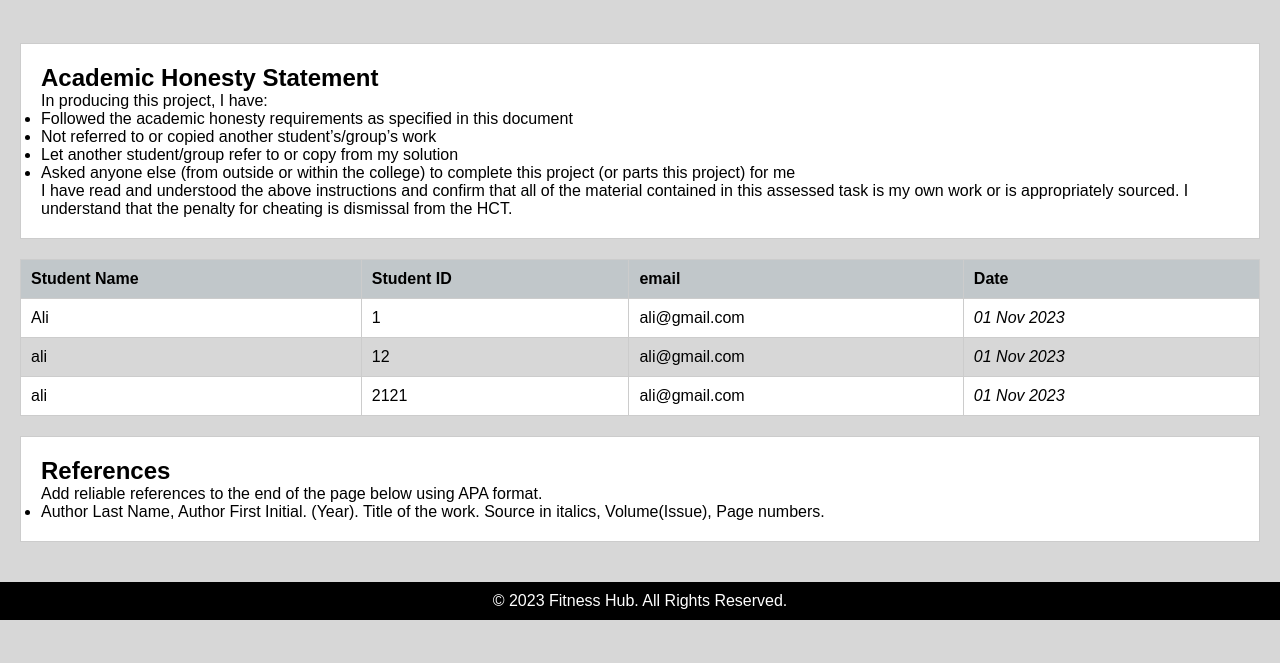
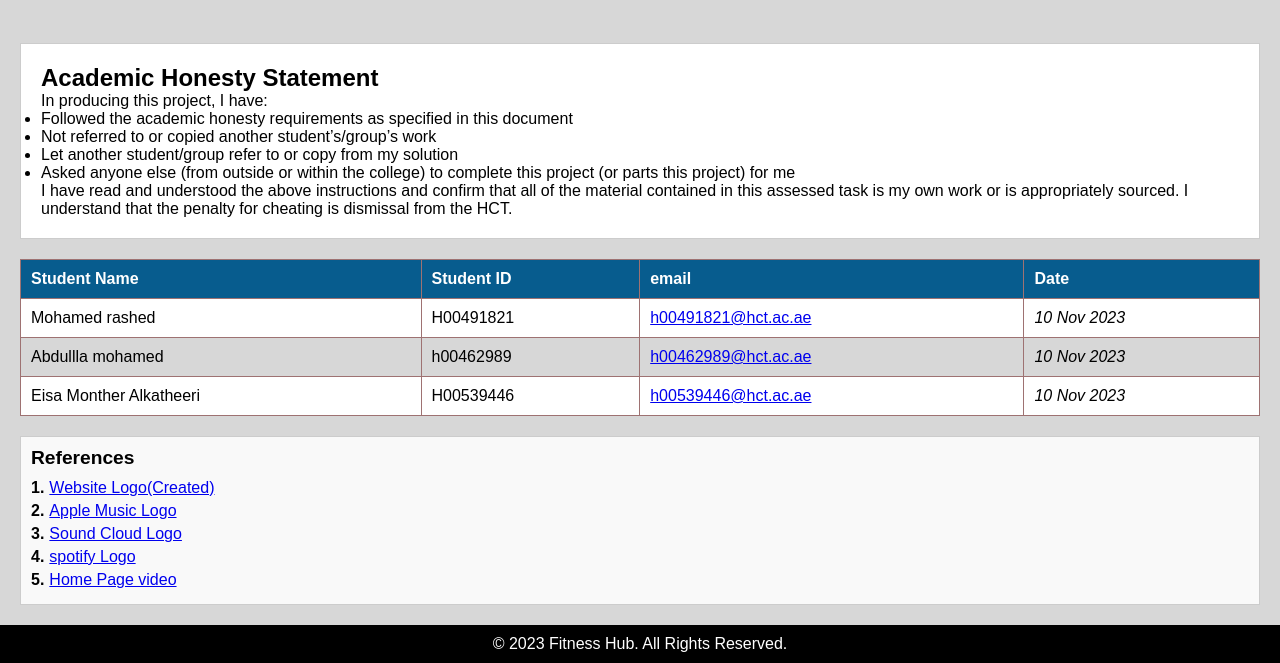
Before and after one commit to mujtabacodes/Fitness-Hub, a plain HTML site: page pages/academic.html in a window 1280 px wide. Shown: the part 137-800 px from the top of the page. Drawn offline with Linux system fonts and the light colour scheme.

Commit message:
Update website

```diff
--- a/css/aboutus.css
+++ b/css/aboutus.css
@@ -28,6 +28,7 @@ main {
     height: auto;
 }
 
+
 /* Media query for responsiveness */
 @media (min-width: 768px) {
     .about-us {
--- a/css/academic.css
+++ b/css/academic.css
@@ -5,6 +5,8 @@ main {
     padding: 20px;
     padding-top: 10rem;
 }
+/* Reset some default styles */
+
 
 #honesty,
 #references {
@@ -24,7 +26,7 @@ table {
 }
 
 table, th, td {
-    border: 1px solid #ccc;
+    border: 1px solid #9e7272;
 }
 
 th, td {
@@ -33,9 +35,35 @@ th, td {
 }
 
 th {
-    background-color: #c1c7ca;
+    background-color: #075c8e;
+    color: white;
 }
 
 tr:nth-child(even) {
     background-color: #ffffff;
 }
+
+
+.references {
+    margin-top: 20px;
+    padding: 10px;
+    border: 1px solid #ccc;
+    background-color: #f9f9f9;
+  }
+  .references h2 {
+    font-size: 1.2em;
+    margin-bottom: 10px;
+  }
+  .references ol {
+    list-style: none;
+    counter-reset: ref-counter;
+  }
+  .references ol li {
+    counter-increment: ref-counter;
+    margin-bottom: 5px;
+  }
+  .references ol li::before {
+    content: counter(ref-counter) ".";
+    font-weight: bold;
+    margin-right: 5px;
+  }
--- a/css/fitness-tip.css
+++ b/css/fitness-tip.css
@@ -1,4 +1,7 @@
 /* Add your CSS styles here */
+main {
+  padding-top: 8rem;
+}
 
 .fitness-tips-section {
     text-align: center;
@@ -19,7 +22,7 @@
 
   .fitness-tip {
     width: 300px;
-    border: 1px solid #ccc;
+    border: 1px solid #6c6c6c;
     border-radius: 10px;
     padding: 20px;
     margin: 20px;
@@ -35,3 +38,6 @@
     font-size: 1.2em;
     margin-bottom: 5px;
   }
+  footer {
+    position: fixed;
+   }
--- a/css/contact.css
+++ b/css/form.css
@@ -5,6 +5,7 @@ main{
 .form-section {
   text-align: center;
   padding: 50px 20px;
+
 }
 
 .form-section h1 {
--- a/css/membership.css
+++ b/css/membership.css
@@ -1,4 +1,7 @@
 /* Add your CSS styles here */
+main {
+  padding-top: 8rem;
+}
 
 .membership-section {
     text-align: center;
@@ -18,12 +21,18 @@
 
   .membership-plan {
     width: 300px;
-    border: 1px solid #ccc;
+    border: 1px solid #6d6a6a;
+    background-color: rgb(255, 255, 255);
     border-radius: 10px;
     padding: 20px;
     margin: 20px;
     text-align: left;
   }
+  .membership-plan:hover {
+    background-color: rgba(245, 245, 245, 0.8);
+    cursor: pointer;
+  }
+
 
   .membership-plan h2 {
     font-size: 1.8em;
@@ -40,3 +49,6 @@
     font-weight: bold;
     color: #ff8800;
   }
+  footer {
+   position: fixed;
+  }
--- a/css/success-stories.css
+++ b/css/success-stories.css
@@ -1,5 +1,8 @@
 /* Add your CSS styles here */
-
+main {
+  padding: 20px;
+  padding-top: 10rem;
+}
 .success-stories-section {
     text-align: center;
     padding: 50px 20px;
--- a/pages/academic.html
+++ b/pages/academic.html
@@ -27,7 +27,7 @@
         </nav>
       </header>
 
-    <main>
+      <main>
         <section id="honesty">
             <h1>Academic Honesty Statement</h1>
             <p>In producing this project, I have:</p>
@@ -48,35 +48,39 @@
                     <th>Date</th>
                 </tr>
                 <tr>
-                    <td>Ali</td>
-                    <td>1</td>
-                    <td>ali@gmail.com</td>
-                    <td><i>01 Nov 2023</i></td>
+                    <td>Mohamed rashed</td>
+                    <td>H00491821</td>
+                    <td><a href="mailto:h00491821@hct.ac.ae">h00491821@hct.ac.ae</a></td>
+                    <td><i>10 Nov 2023</i></td>
                 </tr>
                 <tr>
-                    <td>ali</td>
-                    <td>12</td>
-                    <td>ali@gmail.com</td>
-                    <td><i>01 Nov 2023</i></td>
+                    <td>Abdullla mohamed</td>
+                    <td>h00462989</td>
+                    <td><a href="mailto:h00462989@hct.ac.ae">h00462989@hct.ac.ae</a></td>
+                    <td><i>10 Nov 2023</i></td>
                 </tr>
                 <tr>
-                    <td>ali</td>
-                    <td>2121</td>
-                    <td>ali@gmail.com</td>
-                    <td><i>01 Nov 2023</i></td>
+                    <td>Eisa Monther Alkatheeri</td>
+                    <td>H00539446</td>
+                    <td><a href="mailto:h00539446@hct.ac.ae">h00539446@hct.ac.ae</a></td>
+                    <td><i>10 Nov 2023</i></td>
                 </tr>
             </table>
 
         </section>
 
-        <section id="references">
-            <h1>References</h1>
-            <p>Add reliable references to the end of the page below using APA format.</p>
-            <ul>
-                <li>Author Last Name, Author First Initial. (Year). Title of the work. Source in italics, Volume(Issue), Page numbers.</li>
-                <!-- Add more reference items as needed -->
-            </ul>
-        </section>
+        <section class="references">
+            <h2>References</h2>
+            <ol>
+                <li><a href="https://canva.com">Website Logo(Created)</a></li>
+                <li><a href="https://www.google.com/search?q=apple+music+logo&tbm=isch&ved=2ahUKEwixhKOthcOCAxW3nycCHcGYCEwQ2-cCegQIABAA&oq=apple+music+logo&gs_lcp=CgNpbWcQAzIHCAAQigUQQzIHCAAQigUQQzIHCAAQigUQQzIFCAAQgAQyBQgAEIAEMgUIABCABDIFCAAQgAQyBQgAEIAEMgUIABCABDIFCAAQgAQ6BAgjECdQvghYlRtgxR1oAHAAeACAAeABiAGvCpIBAzItNpgBAKABAaoBC2d3cy13aXotaW1nwAEB&sclient=img&ei=tCtTZbHaNbe_nsEPwbGi4AQ&bih=739&biw=1519&rlz=1C1ONGR_enPK1048PK1048&hl=en-GB#imgrc=DBMVJk1T-TasUM">Apple Music Logo</a></li>
+                <li><a href="https://www.google.com/search?q=sound+clouds+logo&tbm=isch&ved=2ahUKEwjJk7GXhcOCAxVbQaQEHYBeCcwQ2-cCegQIABAA&oq=sound+clouds+logo&gs_lcp=CgNpbWcQAzoECCMQJzoFCAAQgAQ6BggAEAcQHjoGCAAQCBAeOgcIABAYEIAEOgQIABAeOgYIABAFEB46CQgAEBgQgAQQClCNAVikCmDMDGgAcAB4AIABuwKIAZcLkgEFMi01LjGYAQCgAQGqAQtnd3Mtd2l6LWltZ8ABAQ&sclient=img&ei=hitTZcm4O9uCkdUPgL2l4Aw&bih=739&biw=1519&rlz=1C1ONGR_enPK1048PK1048&hl=en-GB#imgrc=L76CzMyHqhvK7M">Sound Cloud Logo</a></li>
+                <li><a href="https://www.google.com/search?sca_esv=582196092&rlz=1C1ONGR_enPK1048PK1048&sxsrf=AM9HkKlIWyiqbfkoFp-I_Fm4gmicJ7SuoQ:1699949380275&q=spotify+logo&tbm=isch&source=lnms&sa=X&ved=2ahUKEwjI6cn3hMOCAxU32wIHHY5hDDIQ0pQJegQICxAB&biw=1536&bih=739&dpr=1.25#imgrc=d73lXTS92A9_UM">spotify Logo</a></li>
+                <li><a href="https://www.youtube.com/watch?v=Yko3GMseY40">Home Page video</a></li>
+
+
+            </ol>
+          </section>
     </main>
 
     <footer>
```
Also changed, not shown: pages/assessment-form.html (+1 -1 lines).
